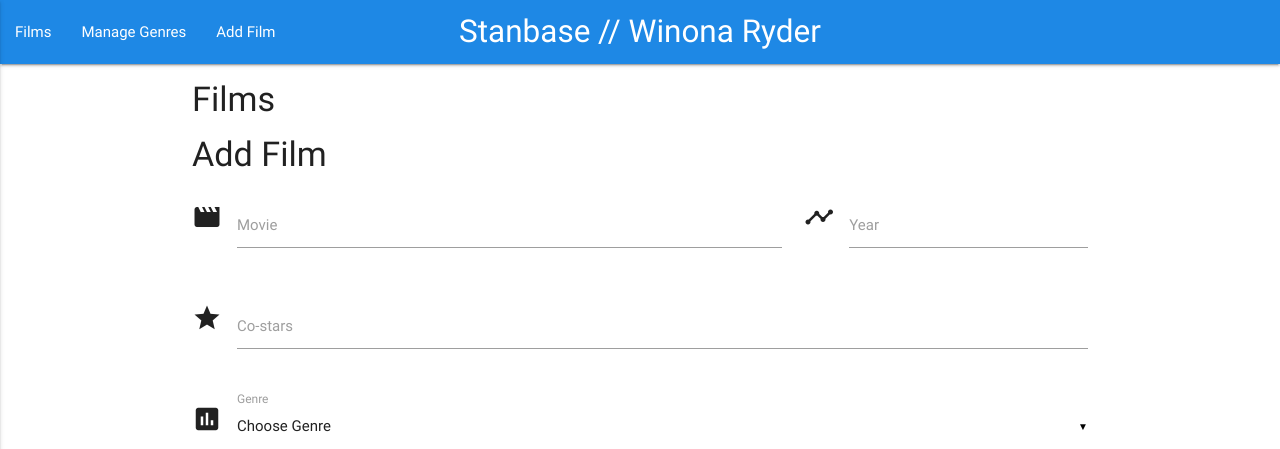
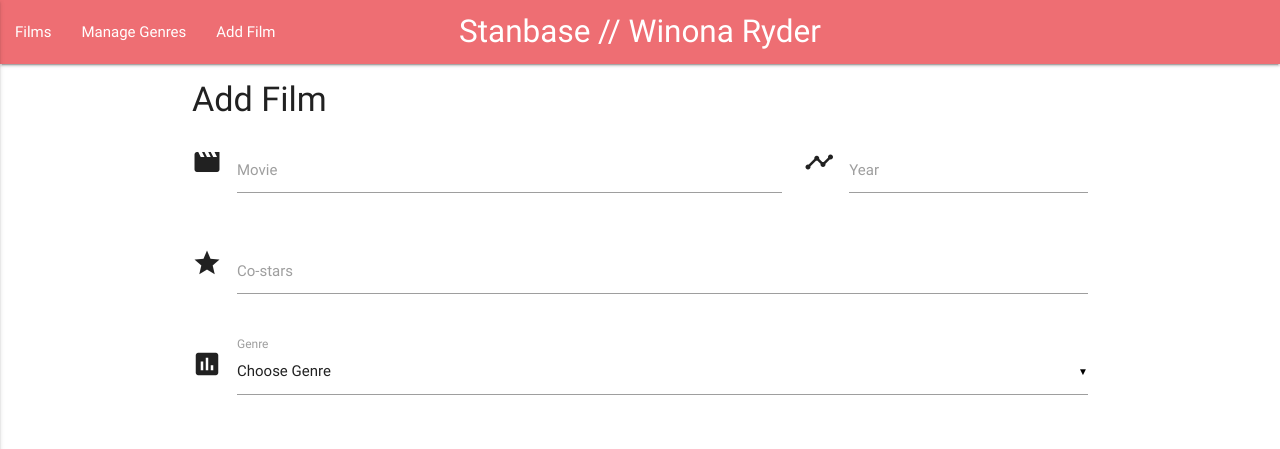
Before and after one commit to adonegan/stan_base, a Flask app: page /add_film in a window 1280 px wide. Shown: the top 449 px of the page. Run offline with Flask 2, Linux system fonts and the light colour scheme; data that the repository does not hold is empty; some libraries are stand-ins or nearby versions.

Commit message:
removed materialize color specifications

```diff
--- a/templates/base.html
+++ b/templates/base.html
@@ -9,7 +9,7 @@
 <body>
     <header>
         <nav>
-            <div class="nav-wrapper blue darken-1">
+            <div class="nav-wrapper">
                 <a href="#" class="brand-logo center">Stanbase // Winona Ryder</a>
                 <a href="#" data-activates="mobile-demo" class="button-collapse"><i class="material-icons">menu</i></a>
                 <ul id="nav-mobile" class="left hide-on-med-and-down">
@@ -27,7 +27,6 @@
     </header>
 
     <div class="container">
-        <h4>Films</h4>
         {% block content %}
         {% endblock %}
     </div>
```
